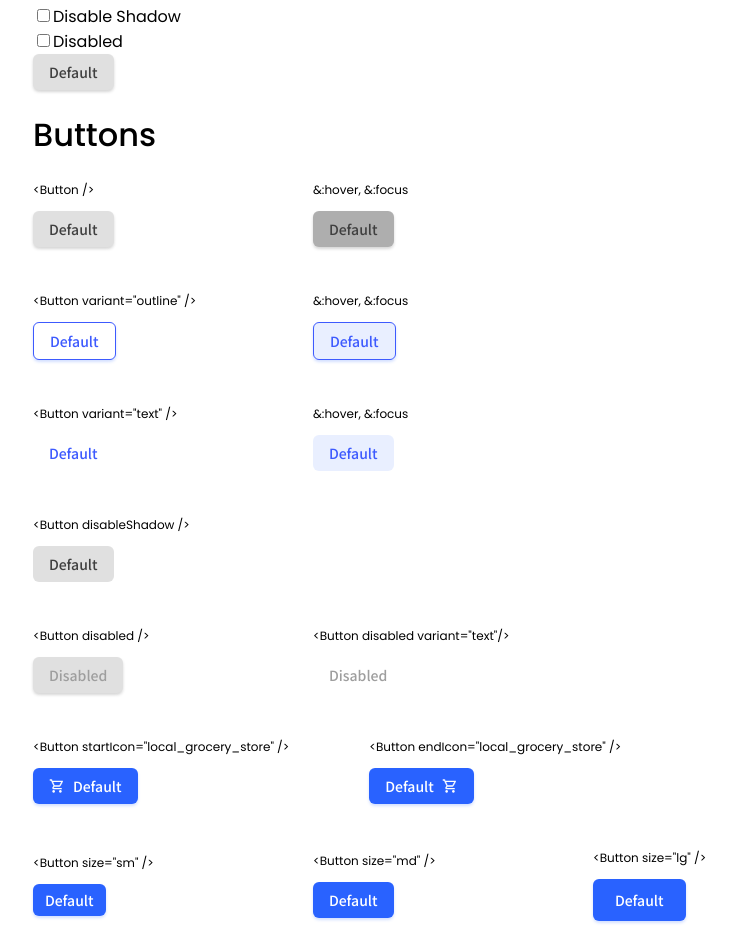
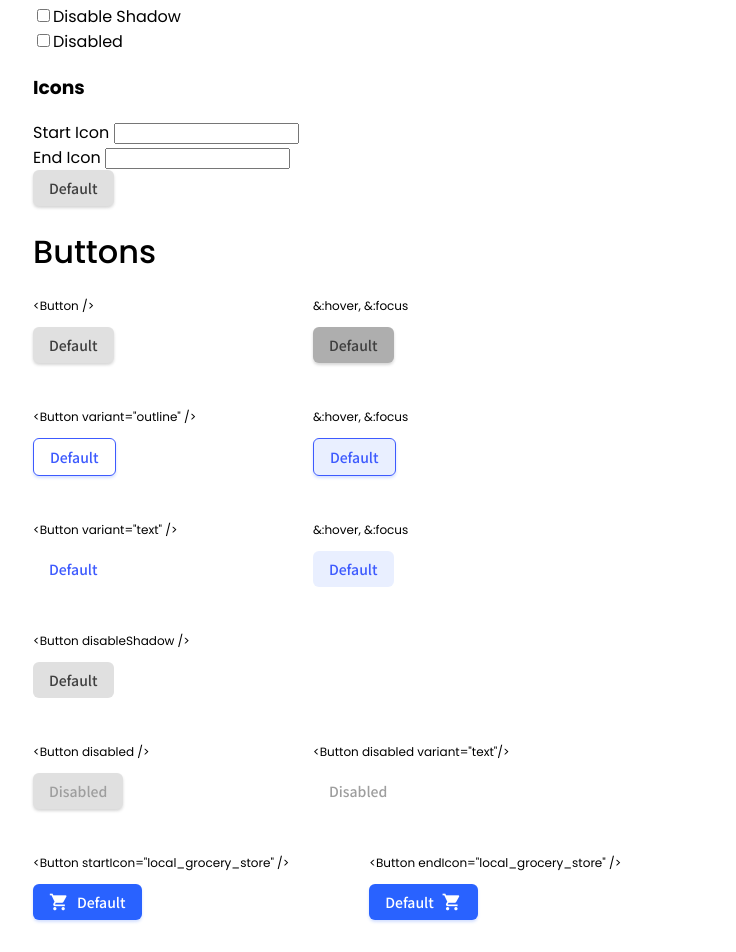
Before and after one commit to the-catsmeow/reusable-button-component, a React (Create React App) app: page / in a window 1280 px wide. Shown: the part 560-1512 px from the top of the page, without its empty margins (47-783 px from the left). Built offline with nearby package versions, Linux system fonts and the light colour scheme.

Commit message:
Added material icon support for button and button picker

```diff
--- a/public/index.html
+++ b/public/index.html
@@ -3,6 +3,10 @@
   <head>
     <meta charset="utf-8" />
     <link rel="icon" href="%PUBLIC_URL%/favicon.ico" />
+    <link
+      rel="stylesheet"
+      href="https://fonts.googleapis.com/icon?family=Material+Icons"
+    />
     <meta name="viewport" content="width=device-width, initial-scale=1" />
     <meta name="theme-color" content="#000000" />
     <meta
--- a/src/App.js
+++ b/src/App.js
@@ -12,21 +12,23 @@ function App() {
       <h1>Buttons</h1>
       <div className={classes.row}>
         <div className={classes.column}>
-          <span>{'<Button />'}</span>
+          <span className={classes.description}>{'<Button />'}</span>
           <Button />
         </div>
         <div className={classes.column}>
-          <span>{'&:hover, &:focus'}</span>
+          <span className={classes.description}>{'&:hover, &:focus'}</span>
           <Button customStyles={{ backgroundColor: '#AEAEAE' }} />
         </div>
       </div>
       <div className={classes.row}>
         <div className={classes.column}>
-          <span>{'<Button variant="outline" />'}</span>
+          <span className={classes.description}>
+            {'<Button variant="outline" />'}
+          </span>
           <Button color="primary" variant="outline" />
         </div>
         <div className={classes.column}>
-          <span>{'&:hover, &:focus'}</span>
+          <span className={classes.description}>{'&:hover, &:focus'}</span>
           <Button
             color="primary"
             variant="outline"
@@ -36,11 +38,13 @@ function App() {
       </div>
       <div className={classes.row}>
         <div className={classes.column}>
-          <span>{'<Button variant="text" />'}</span>
+          <span className={classes.description}>
+            {'<Button variant="text" />'}
+          </span>
           <Button color="primary" variant="text" />
         </div>
         <div className={classes.column}>
-          <span>{'&:hover, &:focus'}</span>
+          <span className={classes.description}>{'&:hover, &:focus'}</span>
           <Button
             color="primary"
             variant="text"
@@ -50,83 +54,99 @@ function App() {
       </div>
       <div className={classes.row}>
         <div className={classes.column}>
-          <span>{'<Button disableShadow />'}</span>
+          <span className={classes.description}>
+            {'<Button disableShadow />'}
+          </span>
           <Button disableShadow />
         </div>
       </div>
       <div className={classes.row}>
         <div className={classes.column}>
-          <span>{'<Button disabled />'}</span>
+          <span className={classes.description}>{'<Button disabled />'}</span>
           <Button text="Disabled" disabled />
         </div>
         <div className={classes.column}>
-          <span>{'<Button disabled variant="text"/>'}</span>
+          <span className={classes.description}>
+            {'<Button disabled variant="text"/>'}
+          </span>
           <Button text="Disabled" disabled variant="text" />
         </div>
       </div>
       <div className={classes.row}>
         <div className={classes.column}>
-          <span>{'<Button startIcon="local_grocery_store" />'}</span>
+          <span className={classes.description}>
+            {'<Button startIcon="local_grocery_store" />'}
+          </span>
           <Button color="primary" startIcon="local_grocery_store" />
         </div>
         <div className={classes.column}>
-          <span>{'<Button endIcon="local_grocery_store" />'}</span>
+          <span className={classes.description}>
+            {'<Button endIcon="local_grocery_store" />'}
+          </span>
           <Button color="primary" endIcon="local_grocery_store" />
         </div>
       </div>
       <div className={classes.row}>
         <div className={classes.column}>
-          <span>{'<Button size="sm" />'}</span>
+          <span className={classes.description}>{'<Button size="sm" />'}</span>
           <Button color="primary" size="sm" />
         </div>
         <div className={classes.column}>
-          <span>{'<Button size="md" />'}</span>
+          <span className={classes.description}>{'<Button size="md" />'}</span>
           <Button color="primary" size="md" />
         </div>
         <div className={classes.column}>
-          <span>{'<Button size="lg" />'}</span>
+          <span className={classes.description}>{'<Button size="lg" />'}</span>
           <Button color="primary" size="lg" />
         </div>
       </div>
       <div className={classes.row}>
         <div className={classes.column}>
-          <span>{'<Button color="default" />'}</span>
+          <span className={classes.description}>
+            {'<Button color="default" />'}
+          </span>
           <Button />
         </div>
         <div className={classes.column}>
-          <span>{'<Button color="primary" />'}</span>
+          <span className={classes.description}>
+            {'<Button color="primary" />'}
+          </span>
           <Button color="primary" />
         </div>
         <div className={classes.column}>
-          <span>{'<Button color="secondary" />'}</span>
+          <span className={classes.description}>
+            {'<Button color="secondary" />'}
+          </span>
           <Button color="secondary" />
         </div>
         <div className={classes.column}>
-          <span>{'<Button color="danger" />'}</span>
+          <span className={classes.description}>
+            {'<Button color="danger" />'}
+          </span>
           <Button color="danger" />
         </div>
       </div>
       <div className={classes.row}>
         <div className={classes.column}>
-          <span>{'&:hover, &:focus'}</span>
+          <span className={classes.description}>{'&:hover, &:focus'}</span>
           <Button customStyles={{ backgroundColor: '#AEAEAE' }} />
         </div>
         <div className={classes.column}>
-          <span></span>
+          <span className={classes.description}></span>
           <Button
             color="primary"
             customStyles={{ backgroundColor: '#0039CB' }}
           />
         </div>
         <div className={classes.column}>
-          <span></span>
+          <span className={classes.description}></span>
           <Button
             color="secondary"
             customStyles={{ backgroundColor: '#455A64' }}
           />
         </div>
         <div className={classes.column}>
-          <span></span>
+          <span className={classes.description}></span>
           <Button
             color="danger"
             customStyles={{ backgroundColor: '#9A0007' }}
--- a/src/App.module.css
+++ b/src/App.module.css
@@ -20,7 +20,7 @@ h1 {
   margin-right: 80px;
 }
 
-span {
+.description {
   inline-size: max-content;
   margin-bottom: 12px;
   font-size: 12px;
--- a/src/button-picker/button-picker.js
+++ b/src/button-picker/button-picker.js
@@ -8,6 +8,8 @@ const ButtonPicker = (props) => {
     variant: 'default',
     disableShadow: false,
     disabled: false,
+    startIcon: '',
+    endIcon: '',
   });
 
   const onChangeHandler = (e, buttonValue) => {
@@ -182,6 +184,29 @@ const ButtonPicker = (props) => {
             <label htmlFor="disabled">Disabled</label>
           </div>
         </div>
+        <div>
+          <h3>Icons</h3>
+          <div>
+            <div>
+              <label htmlFor="startIcon">Start Icon </label>
+              <input
+                type="text"
+                id="startIcon"
+                onChange={(e) => onChangeHandler(e, 'startIcon')}
+              ></input>
+            </div>
+          </div>
+          <div>
+            <div>
+              <label htmlFor="endIcon">End Icon </label>
+              <input
+                type="text"
+                id="endIcon"
+                onChange={(e) => onChangeHandler(e, 'endIcon')}
+              ></input>
+            </div>
+          </div>
+        </div>
       </form>
       <div>
         <Button
@@ -190,6 +215,8 @@ const ButtonPicker = (props) => {
           variant={buttonProps.variant}
           disableShadow={buttonProps.disableShadow}
           disabled={buttonProps.disabled}
+          startIcon={buttonProps.startIcon}
+          endIcon={buttonProps.endIcon}
         />
       </div>
     </div>
--- a/src/button/button.js
+++ b/src/button/button.js
@@ -1,6 +1,5 @@
 import React from 'react';
 import classes from './button.module.css';
-import icon from './icons/outline_local_grocery_store_white_24dp.png';
 
 const Button = (props) => {
   const {
@@ -66,19 +65,21 @@ const Button = (props) => {
       style={customStyles}
     >
       {startIcon ? (
-        <img
-          style={{ height: '16px', width: '16px', marginRight: '8px' }}
-          src={icon}
-          alt=""
-        />
+        <span
+          style={{ marginRight: '8px' }}
+          className={`material-icons ${classes.matIcon}`}
+        >
+          {startIcon}
+        </span>
       ) : null}
       {text ? text : 'Default'}
       {endIcon ? (
-        <img
-          style={{ height: '16px', width: '16px', marginLeft: '8px' }}
-          src={icon}
-          alt=""
-        />
+        <span
+          style={{ marginLeft: '8px' }}
+          className={`material-icons ${classes.matIcon}`}
+        >
+          {endIcon}
+        </span>
       ) : null}
     </button>
   );
--- a/src/button/button.module.css
+++ b/src/button/button.module.css
@@ -110,9 +110,27 @@ text:active,
   color: #3f3f3f;
 }
 
+.text.default:hover,
+.text.default:active,
+.text.default:focus,
+.outline.default:hover,
+.outline.default:active,
+.outline.default:focus {
+  background: rgba(93, 95, 100, 0.1);
+}
+
 .outline.primary {
   border: 1px solid #3d5afe;
   color: #3d5afe;
+}
+
+.text.primary:hover,
+.text.primary:active,
+.text.primary:focus,
+.outline.primary:hover,
+.outline.primary:active,
+.outline.primary:focus {
+  background: rgba(41, 98, 255, 0.1);
 }
 
 .outline.secondary {
@@ -120,16 +138,27 @@ text:active,
   color: #455a64;
 }
 
+.text.secondary:hover,
+.text.secondary:active,
+.text.secondary:focus,
+.outline.secondary:hover,
+.outline.secondary:active,
+.outline.secondary:focus {
+  background: rgba(165, 175, 204, 0.1);
+}
+
 .outline.danger {
   border: 1px solid #d32f2f;
   color: #d32f2f;
 }
 
-.outline:hover,
-.outline:active,
-.outline:focus {
-  background: rgba(41, 98, 255, 0.1);
-  border: 1px solid #3d5afe;
+.text.danger:hover,
+.text.danger:active,
+.text.danger:focus,
+.outline.danger:hover,
+.outline.danger:active,
+.outline.danger:focus {
+  background: rgba(228, 95, 95, 0.1);
 }
 
 .text:disabled,
@@ -178,3 +207,10 @@ text:active,
 .large {
   padding: 11px 22px;
 }
+
+.matIcon {
+  display: flex;
+  font-size: 20px;
+  align-items: center;
+  justify-content: center;
+}
```
